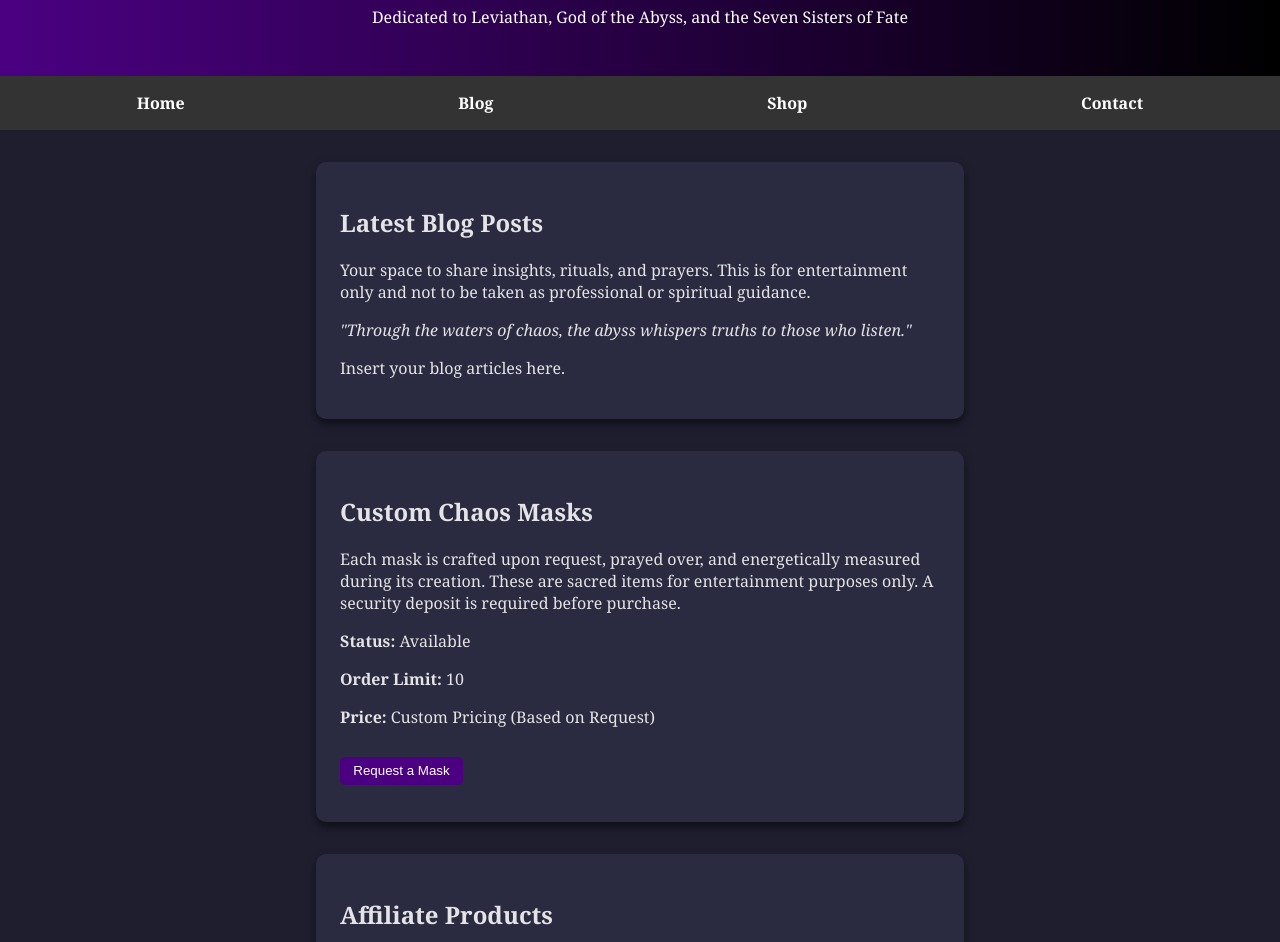
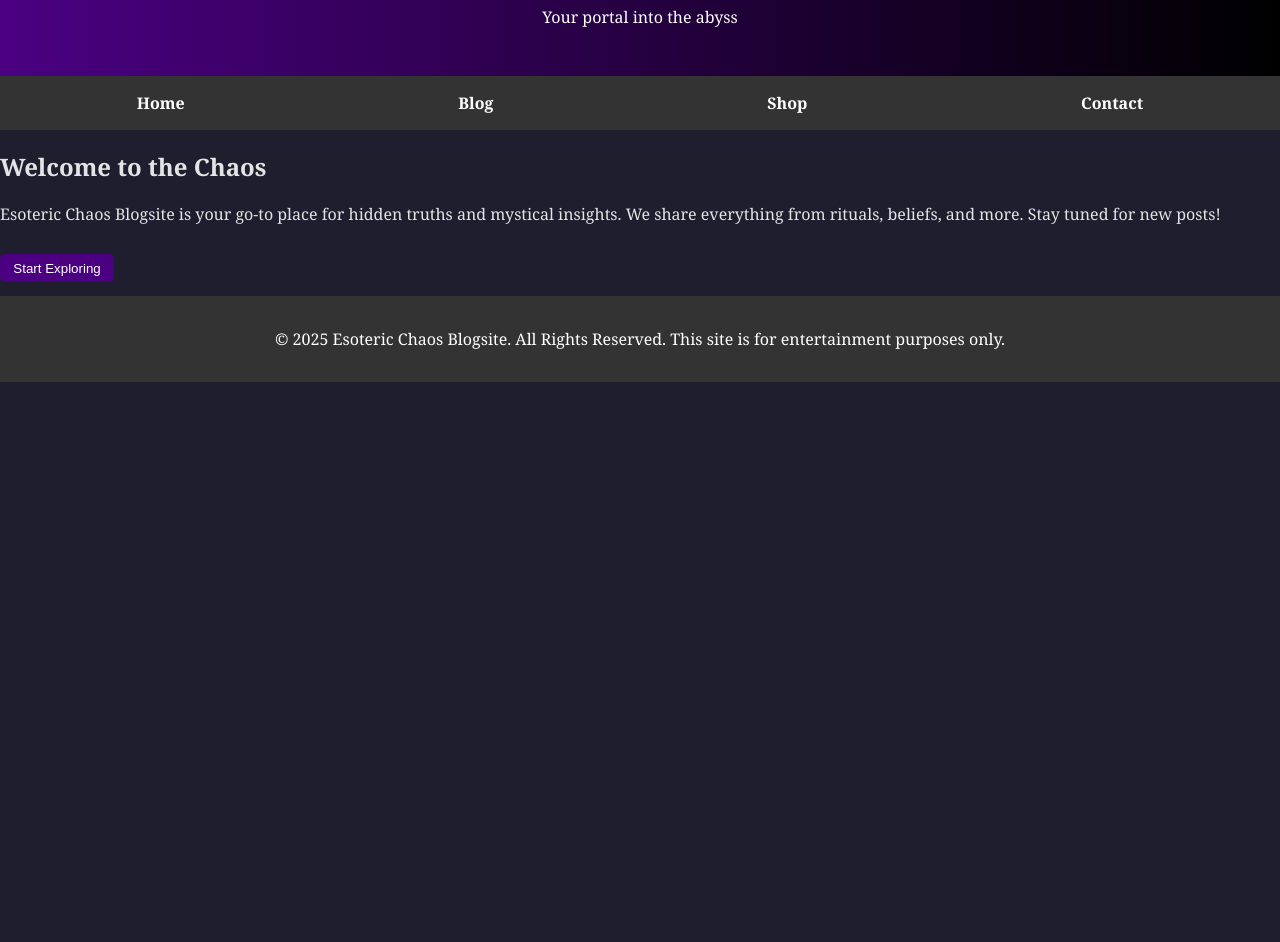
Before and after one commit to LordAtiku/The-Serpent-s-Touch, a plain HTML site: page index.html in a window 1280 px wide. Shown: the part 112-1054 px from the top of the page. After the commit the page ends 800 px from the top, so only its background shows below. Drawn offline with Linux system fonts and the light colour scheme.

Commit message:
Update index.html

```diff
--- a/index.html
+++ b/index.html
@@ -1,77 +1,37 @@
 <!DOCTYPE html>
 <html lang="en">
-
 <head>
     <meta charset="UTF-8">
     <meta name="viewport" content="width=device-width, initial-scale=1.0">
     <title>Esoteric Chaos Blogsite</title>
-
-    <!-- SEO Meta Tags -->
-    <meta name="description" content="Esoteric Chaos Blogsite � Insights, rituals, and unique handcrafted masks.">
-    <meta name="keywords" content="Chaos, Masks, Blog, Rituals, Esoteric, Affiliate Products">
-    <meta name="author" content="Your Name">
-
-    <!-- Twitter Meta Tags -->
-    <meta name="twitter:card" content="summary_large_image">
-    <meta name="twitter:title" content="Esoteric Chaos Blogsite">
-    <meta name="twitter:description" content="Explore insights, rituals, and custom chaos masks.">
-
-    <!-- Open Graph Meta Tags for Facebook -->
-    <meta property="og:title" content="Esoteric Chaos Blogsite">
-    <meta property="og:description" content="Explore insights, rituals, and custom chaos masks.">
-    <meta property="og:image" content="https://example.com/path/to/your/image.jpg">
-    <meta property="og:url" content="https://your-site.netlify.app">
-
-    <!-- Link to external stylesheet -->
     <link rel="stylesheet" href="style.css">
+    <script src="script.js" defer></script>
 </head>
-
 <body>
+    <!-- Header Section -->
     <header>
-        <h1>Esoteric Chaos Blogsite</h1>
-        <p>Dedicated to Leviathan, God of the Abyss, and the Seven Sisters of Fate</p>
+        <h1>Welcome to Esoteric Chaos</h1>
+        <p>Your portal into the abyss</p>
     </header>
 
+    <!-- Navigation Bar -->
     <nav>
-        <a href="#">Home</a>
+        <a href="#home">Home</a>
         <a href="#blog">Blog</a>
         <a href="#shop">Shop</a>
         <a href="#contact">Contact</a>
     </nav>
 
-    <div class="container">
-        <div class="content">
-            <h2>Latest Blog Posts</h2>
-            <p>Your space to share insights, rituals, and prayers. This is for entertainment only and not to be taken as professional or spiritual guidance.</p>
-            <p><em>"Through the waters of chaos, the abyss whispers truths to those who listen."</em></p>
-            <p>Insert your blog articles here.</p>
-        </div>
+    <!-- Main Home Content Section -->
+    <section id="home-content">
+        <h2>Welcome to the Chaos</h2>
+        <p>Esoteric Chaos Blogsite is your go-to place for hidden truths and mystical insights. We share everything from rituals, beliefs, and more. Stay tuned for new posts!</p>
+        <button onclick="startExploring()">Start Exploring</button>
+    </section>
 
-        <div class="shop-section" id="shop">
-            <h2>Custom Chaos Masks</h2>
-            <p>Each mask is crafted upon request, prayed over, and energetically measured during its creation. These are sacred items for entertainment purposes only. A security deposit is required before purchase.</p>
-            <div>
-                <p><strong>Status:</strong> <span class="sold-out" id="soldOut">Sold Out</span><span id="available">Available</span></p>
-                <p><strong>Order Limit:</strong> <span id="orderLimit">10</span></p>
-                <p><strong>Price:</strong> Custom Pricing (Based on Request)</p>
-                <button onclick="requestOrder()">Request a Mask</button>
-            </div>
-        </div>
-
-        <div class="content">
-            <h2>Affiliate Products</h2>
-            <p>Add banners and links here for monetization. For example:</p>
-            <a href="https://affiliate-site.com/product?id=123" target="_blank">
-                <img src="https://affiliate-site.com/banner.jpg" alt="Custom Chaos Mask Banner" style="width:100%;height:auto;">
-            </a>
-        </div>
-    </div>
-
+    <!-- Footer Section -->
     <footer>
         <p>&copy; 2025 Esoteric Chaos Blogsite. All Rights Reserved. This site is for entertainment purposes only.</p>
     </footer>
-
-    <script src="script.js"></script>
 </body>
-
 </html>
```
